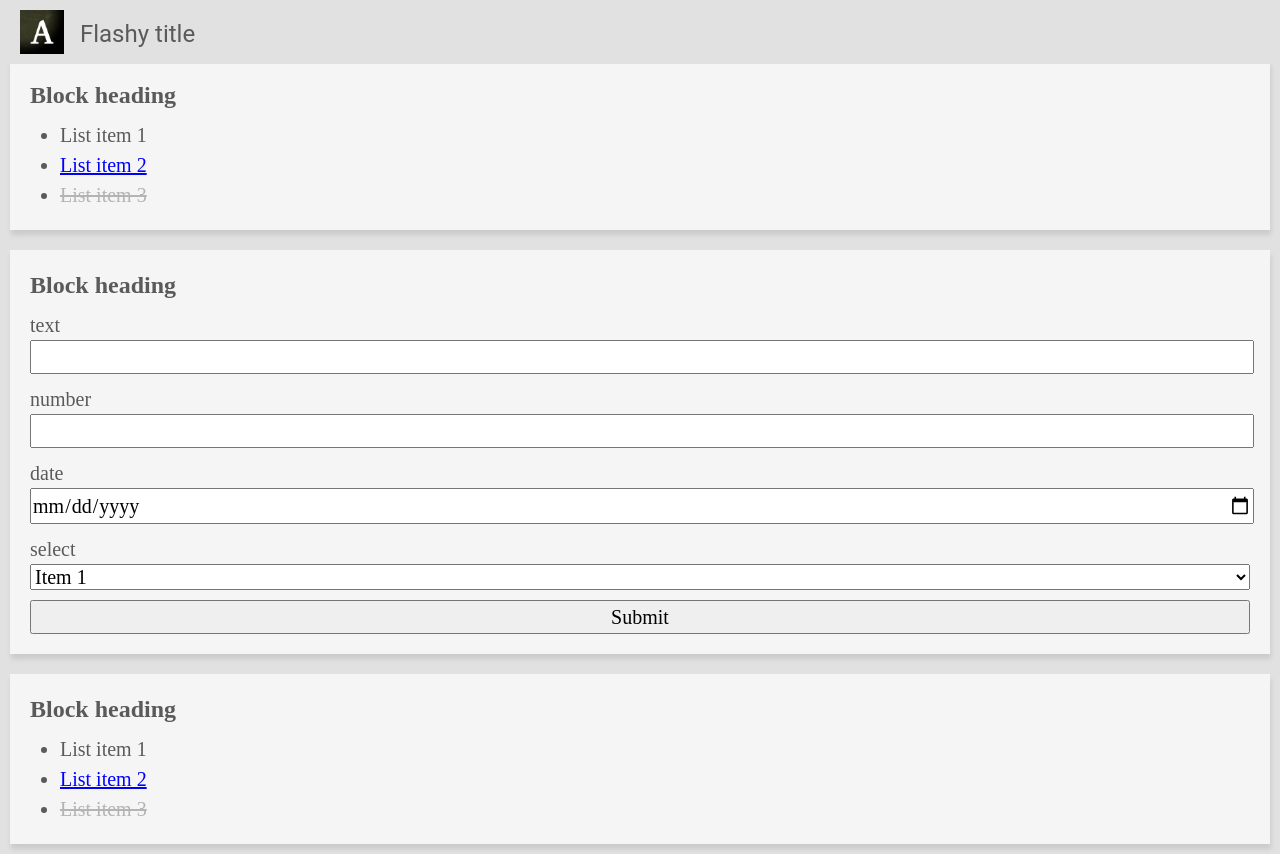
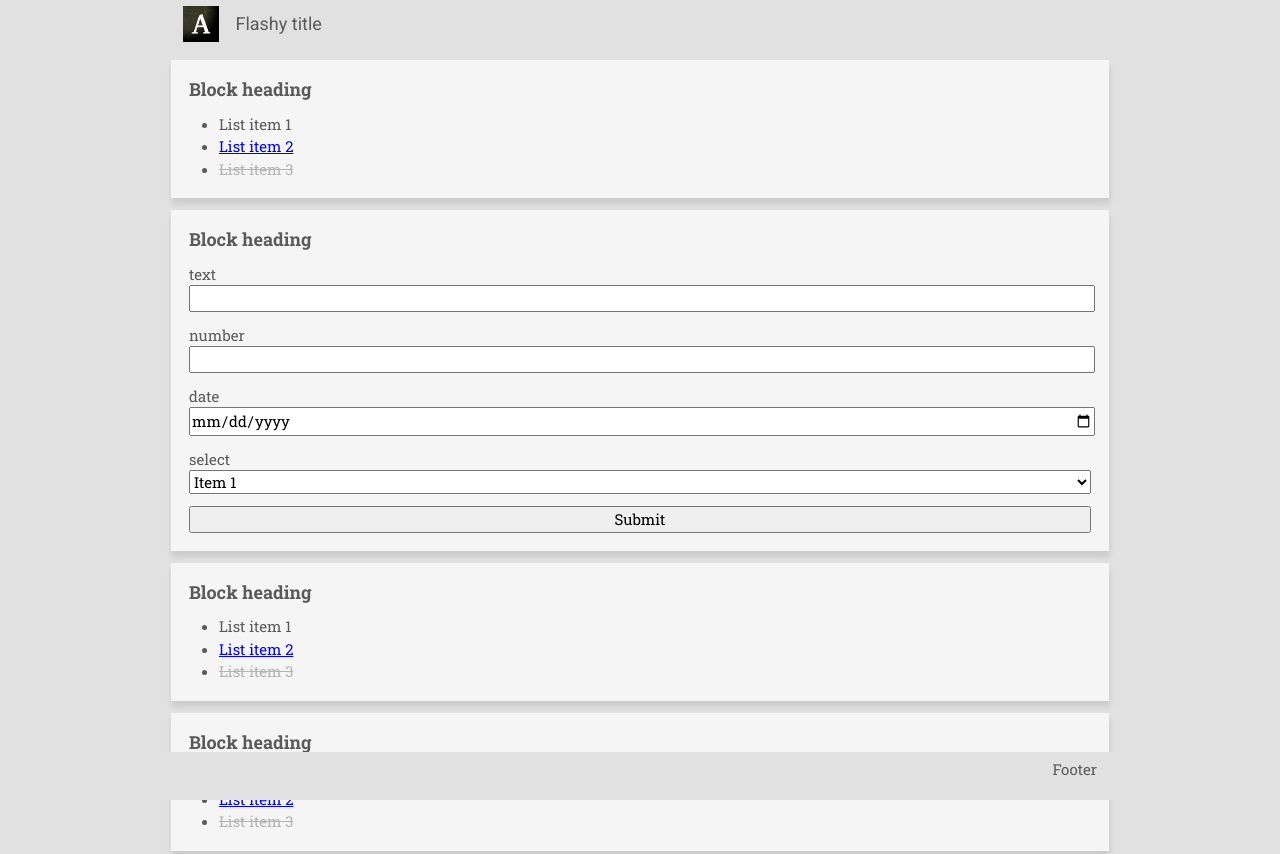
Before and after one commit to fboes/webapp-boilerplate, a plain HTML site: page index.html in a window 1280 px wide. Shown: the top 854 px of the page. Drawn offline with Linux system fonts and the light colour scheme.

Commit message:
Adding switches for CSS behavior, improved styling to conform with Android styleguide

```diff
--- a/index.html
+++ b/index.html
@@ -3,6 +3,7 @@
 <head>
 	<meta charset="UTF-8" />
 	<title>Flashy title</title>
+	<link href='http://fonts.googleapis.com/css?family=Roboto:400,700|Roboto+Slab:400,700' rel='stylesheet' type='text/css' />
 	<link rel="stylesheet" href="css/styles.css" />
 	<link rel="apple-touch-icon" href="apple-touch-icon.png" />
 	<link rel="shortcut icon" href="favicon.ico" />
@@ -12,10 +13,12 @@
 <body>
 	<div id="container">
 		<div id="header">
-			<header role="banner">
-				<a href="#"><img src="apple-touch-icon.png" alt="Home" class="header-icon" /></a>
-				Flashy title
-			</header>
+			<div class="inner">
+				<header role="banner">
+					<a href="#"><img src="apple-touch-icon.png" alt="Home" class="header-icon" /></a>
+					Flashy title
+				</header>
+			</div>
 		</div>
 		<div id="main">
 			<main role="main">
@@ -71,7 +74,9 @@
 			<aside role="complementary"><!-- --></aside>
 		</div>
 		<div id="footer">
-			<footer><!-- --></footer>
+			<div class="inner">
+				<footer>Footer</footer>
+			</div>
 		</div>
 	</div>
 	<script src="js/jquery-2.0.0.min.js"></script>
--- a/sass/_base.scss
+++ b/sass/_base.scss
@@ -1,15 +1,26 @@
-$width-screen-smartphone       : 480px;
-$width-screen-tablet           : 768px;
-$width-screen-tablet-landscape : 1024px;
-$width-screen-desktop          : 1280px;
+// see http://developer.android.com/design/style/metrics-grids.html
 
-$font-size-base: 10px;
-$font-size-container: 2rem;
-$font-family: 'Roboto Slab', serif;
-$font-family-header : 'Roboto', sans-serif;
+$switch-use-fluid : false;
+$switch-use-fixed-controls: true;
 
-$base-unit : $font-size-base;
+$base-unit : 12px;
+
+$width-screen-smartphone       : 360px;
+$width-screen-tablet           : 600px;
+$width-screen-tablet-landscape : 962px;
+$width-screen-desktop          : 1281px;
+
+$font-size-base: $base-unit;
+$font-size-micro : 0.85rem;
+$font-size-small : 1rem;
+$font-size-medium: 1.25rem;
+$font-size-large : 1.5rem;
+
+$font-family: 'Roboto Slab', Garamond, serif;
+$font-family-header : 'Roboto', Tahoma, sans-serif;
+
 $background-color : rgb(225,225,225);
+$background-color-header : $background-color;
 $background-color-content : rgb(245,245,245);
 
 $color-font : rgb(90,90,90);
--- a/sass/_screen.scss
+++ b/sass/_screen.scss
@@ -1,7 +1,7 @@
 body {
 	background:$background-color;
 	padding:$base-unit;
-	font: $font-size-container $font-family;
+	font: $font-size-medium $font-family;
 	line-height:1.5em;
 	color: $color-font;
 }
@@ -16,41 +16,57 @@ a {
 }
 
 #container {
-	padding-top:(5 * $base-unit);
 	position:relative;
 	margin: 0 auto;
 
-	#header {
-		padding:$base-unit;
-		font: 120% $font-family-header;
+	#header, #footer {
+		background: $background-color-header;
+		height: 4 * $base-unit;
+		@if $switch-use-fixed-controls {
 			position:fixed;
-		top: 0;
 			left: 0;
-		background: $background-color;
 			width:100%;
-
-		header {
+		}
+		.inner {
+			padding:0.5 * $base-unit $base-unit;
 			margin: auto;
-
-			.header-icon {
-				height:44px;
-				vertical-align:-12px;
-				margin-right:$base-unit;
-			}
 		}
 	}
 
+	#header {
+		font: $font-size-large $font-family-header;
+		overflow:hidden;
+		@if $switch-use-fixed-controls {
+			top: 0;
+		}
+
+		.header-icon {
+			height: 3 * $base-unit;
+			vertical-align: -$base-unit;
+			margin-right: $base-unit;
+		}
+	}
+	#footer {
+		text-align:right;
+		@if $switch-use-fixed-controls {
+			bottom: 0;
+		}
+	}
+	#main {
+		@if $switch-use-fixed-controls {
+			margin:(4 * $base-unit) 0;
+		}
 		.block {
 			background:$background-color-content;
-		margin-bottom:2*$base-unit;
-		//margin-right:2*$base-unit;
-		padding:2*$base-unit;
+			margin-bottom: $base-unit;
+			padding: 1.5 * $base-unit;
 			@include single-box-shadow(rgba(0,0,0,0.1), 1px, $base-unit / 2, $base-unit / 2);
 
 			h4 {
-			font-size:120%;
+				font-size:$font-size-large;
 				margin-bottom:$base-unit;
 			}
 
 		}
 	}
+}
--- a/sass/_screen_desktop.scss
+++ b/sass/_screen_desktop.scss
@@ -1,8 +1,12 @@
 #container {
-	max-width: $width-screen-desktop - (2 * $base-unit);
-	#header {
-		header {
-			max-width:$width-screen-desktop - (2 * $base-unit);
+	@if $switch-use-fluid == false {
+		max-width: $width-screen-desktop - (2 * $base-unit);
+	}
+	#header, #footer {
+		.inner {
+			@if $switch-use-fluid == false {
+				max-width:$width-screen-desktop - (4 * $base-unit);
+			}
 		}
 	}
 }
--- a/sass/_screen_smartphone.scss
+++ b/sass/_screen_smartphone.scss
@@ -1,8 +1,12 @@
 #container {
-	max-width: $width-screen-smartphone - (2 * $base-unit);
-	#header {
-		header {
-			max-width:$width-screen-smartphone - (2 * $base-unit);
+	@if $switch-use-fluid == false {
+		max-width: $width-screen-smartphone - (2 * $base-unit);
+	}
+	#header, #footer {
+		.inner {
+			@if $switch-use-fluid == false {
+				max-width:$width-screen-smartphone - (4 * $base-unit);
+			}
 		}
 	}
 }
--- a/sass/_screen_tablet.scss
+++ b/sass/_screen_tablet.scss
@@ -1,8 +1,12 @@
 #container {
-	max-width: $width-screen-tablet - (2 * $base-unit);
-	#header {
-		header {
-			max-width:$width-screen-tablet - (2 * $base-unit);
+	@if $switch-use-fluid == false {
+		max-width: $width-screen-tablet - (2 * $base-unit);
+	}
+	#header, #footer {
+		.inner {
+			@if $switch-use-fluid == false {
+				max-width:$width-screen-tablet - (4 * $base-unit);
+			}
 		}
 	}
 }
--- a/sass/_screen_tablet_landscape.scss
+++ b/sass/_screen_tablet_landscape.scss
@@ -1,8 +1,12 @@
 #container {
-	max-width: $width-screen-tablet-landscape - (2 * $base-unit);
-	#header {
-		header {
-			max-width:$width-screen-tablet-landscape - (2 * $base-unit);
+	@if $switch-use-fluid == false {
+		max-width: $width-screen-tablet-landscape - (2 * $base-unit);
+	}
+	#header, #footer {
+		.inner {
+			@if $switch-use-fluid == false {
+				max-width:$width-screen-tablet-landscape - (4 * $base-unit);
+			}
 		}
 	}
 }
```
Also changed, not shown: css/styles.css, 1 other file. Lines whose indentation alone changed are shown as unchanged.
